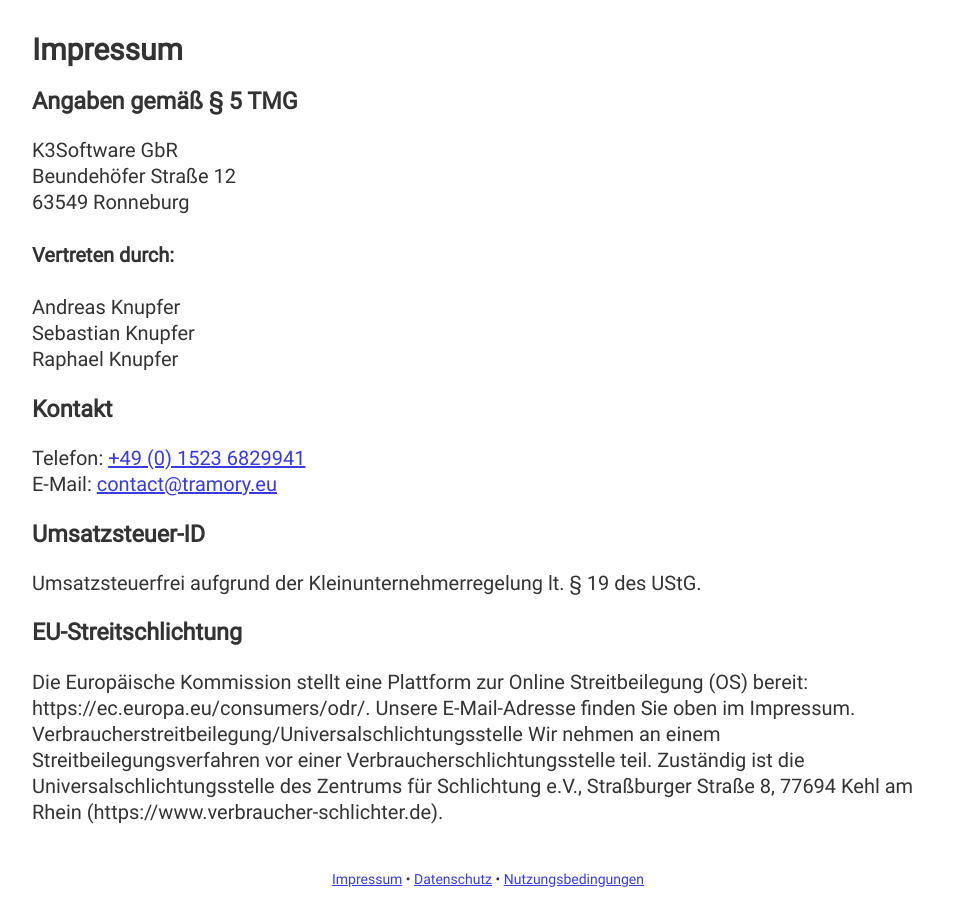
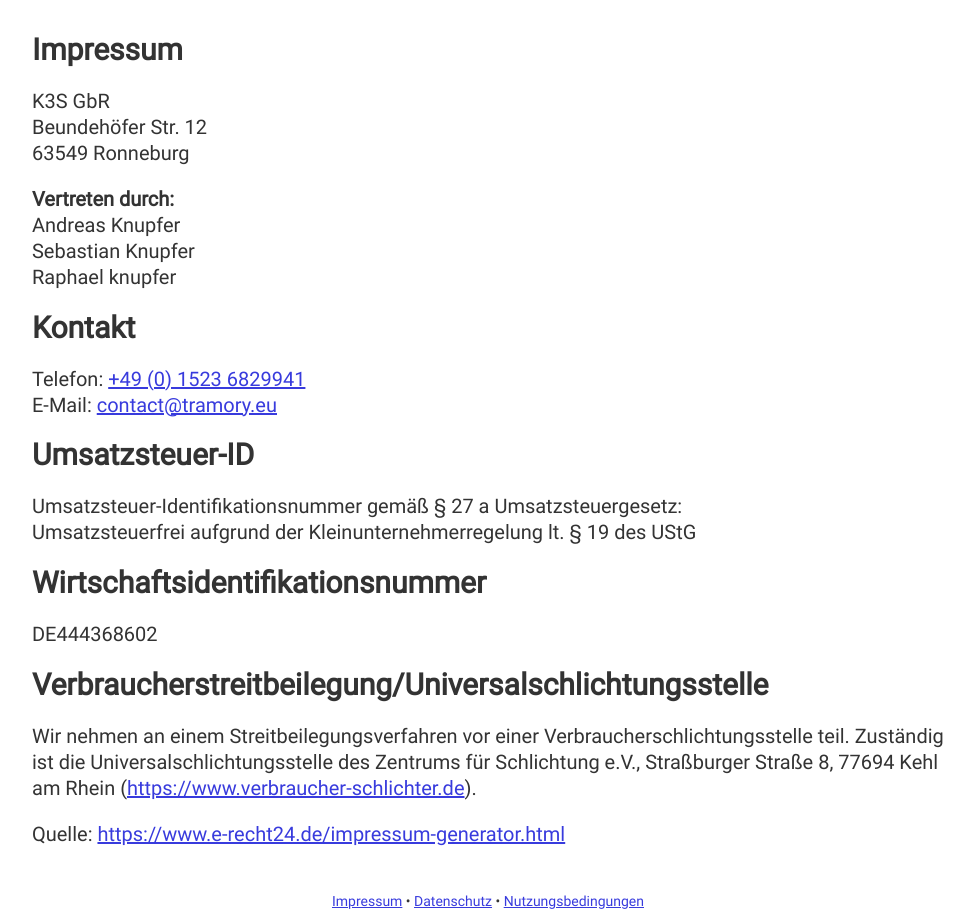
Before and after one commit to k3-software/tramory.github.io, a website built with Parcel: page src/impressum.html in a window 1280 px wide. Shown: the part 200-1111 px from the top of the page, without its empty margins (152-1126 px from the left). Before the commit the page ends 1089 px from the top, so only its background shows below. Built offline with nearby package versions, Linux system fonts and the light colour scheme.

Commit message:
Update impressum.html

```diff
--- a/src/impressum.html
+++ b/src/impressum.html
@@ -48,33 +48,35 @@
             <div class="content">
                <div class="text item">
                   <h1>Impressum</h1>
-                  <h3>Angaben gemäß § 5 TMG</h3>
                   <p>
-                     K3Software GbR<br />
-                     Beundehöfer Straße 12<br />
+                     K3S GbR<br />
+                     Beundeh&ouml;fer Str. 12<br />
                      63549 Ronneburg
                   </p>
-                  <h4>Vertreten durch:</h4>
                   <p>
+                     <strong>Vertreten durch:</strong><br />
                      Andreas Knupfer<br />
                      Sebastian Knupfer<br />
-                     Raphael Knupfer
+                     Raphael knupfer
                   </p>
-                  <h3>Kontakt</h3>
+                  <h2>Kontakt</h2>
                   <p>
                      Telefon: <a href="tel:+49152368299419">+49 (0) 1523 6829941</a><br />
                      E-Mail: <a href="mailto:contact@tramory.eu">contact@tramory.eu</a>
                   </p>
-                  <h3>Umsatzsteuer-ID</h3>
+                  <h2>Umsatzsteuer-ID</h2>
                   <p>
-                     Umsatzsteuerfrei aufgrund der Kleinunternehmerregelung lt. § 19 des UStG.
+                     Umsatzsteuer-Identifikationsnummer gem&auml;&szlig; &sect; 27 a Umsatzsteuergesetz:<br />
+                     Umsatzsteuerfrei aufgrund der Kleinunternehmerregelung lt. &sect; 19 des UStG
                   </p>
-                  <h3>EU-Streitschlichtung</h3>
+                  <h2>Wirtschafts&shy;identifikations&shy;nummer</h2>
+                  <p>DE444368602</p>
+                  <h2>Verbraucher&shy;streit&shy;beilegung/Universal&shy;schlichtungs&shy;stelle</h2>
                   <p>
-                     Die Europäische Kommission stellt eine Plattform zur Online Streitbeilegung (OS) bereit: https://ec.europa.eu/consumers/odr/.
-                     Unsere E-Mail-Adresse finden Sie oben im Impressum.
-                     Verbraucherstreitbeilegung/Universalschlichtungsstelle
-                     Wir nehmen an einem Streitbeilegungsverfahren vor einer Verbraucherschlichtungsstelle teil. Zuständig ist die Universalschlichtungsstelle des Zentrums für Schlichtung e.V., Straßburger Straße 8, 77694 Kehl am Rhein (https://www.verbraucher-schlichter.de).
+                     Wir nehmen an einem Streitbeilegungsverfahren vor einer Verbraucherschlichtungsstelle teil. Zust&auml;ndig ist die Universalschlichtungsstelle des Zentrums f&uuml;r Schlichtung e.V., Stra&szlig;burger Stra&szlig;e 8, 77694 Kehl am Rhein (<a href="https://www.verbraucher-schlichter.de" rel="noopener noreferrer" target="_blank">https://www.verbraucher-schlichter.de</a>).
+                  </p>
+                  <p>
+                     Quelle: <a href="https://www.e-recht24.de/impressum-generator.html">https://www.e-recht24.de/impressum-generator.html</a>
                   </p>
                </div>
             </div>
```
